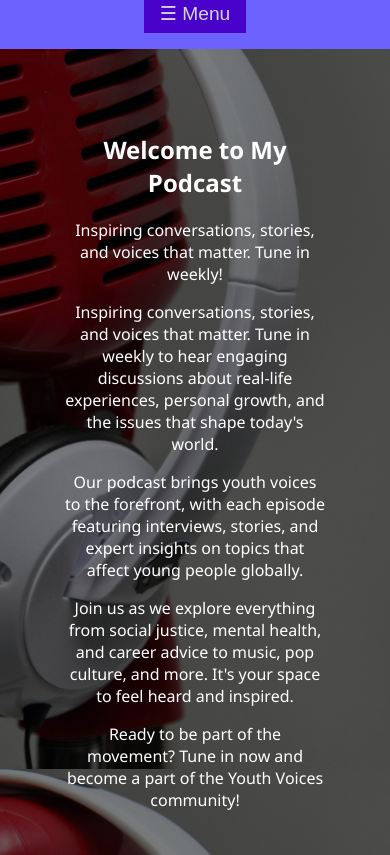
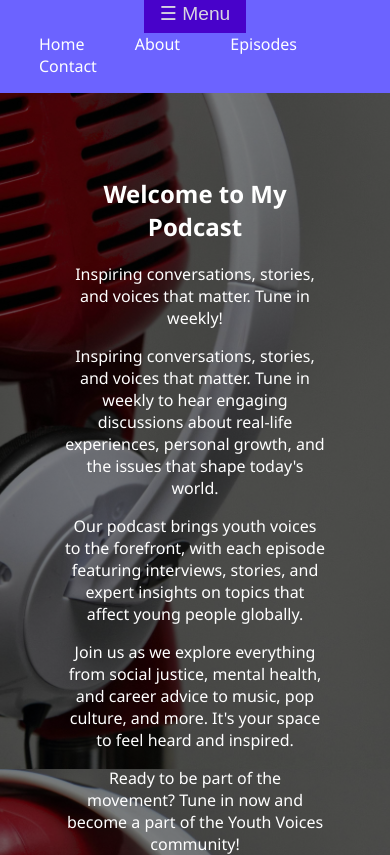
Before and after one commit to mwarabu200/youth-podcast-website, a plain HTML site: page index.html in a window 390 px wide. Shown: the part 75-930 px from the top of the page. Drawn offline with Linux system fonts and the light colour scheme.

Commit message:
Update style.css

```diff
--- a/style.css
+++ b/style.css
@@ -187,7 +187,9 @@ footer {
     display: block;
     margin: 0 auto;
   }
-
+#mobile-links{
+ display:block;
+}
   #lg-links {
     display: none;
     flex-direction: column;
```
